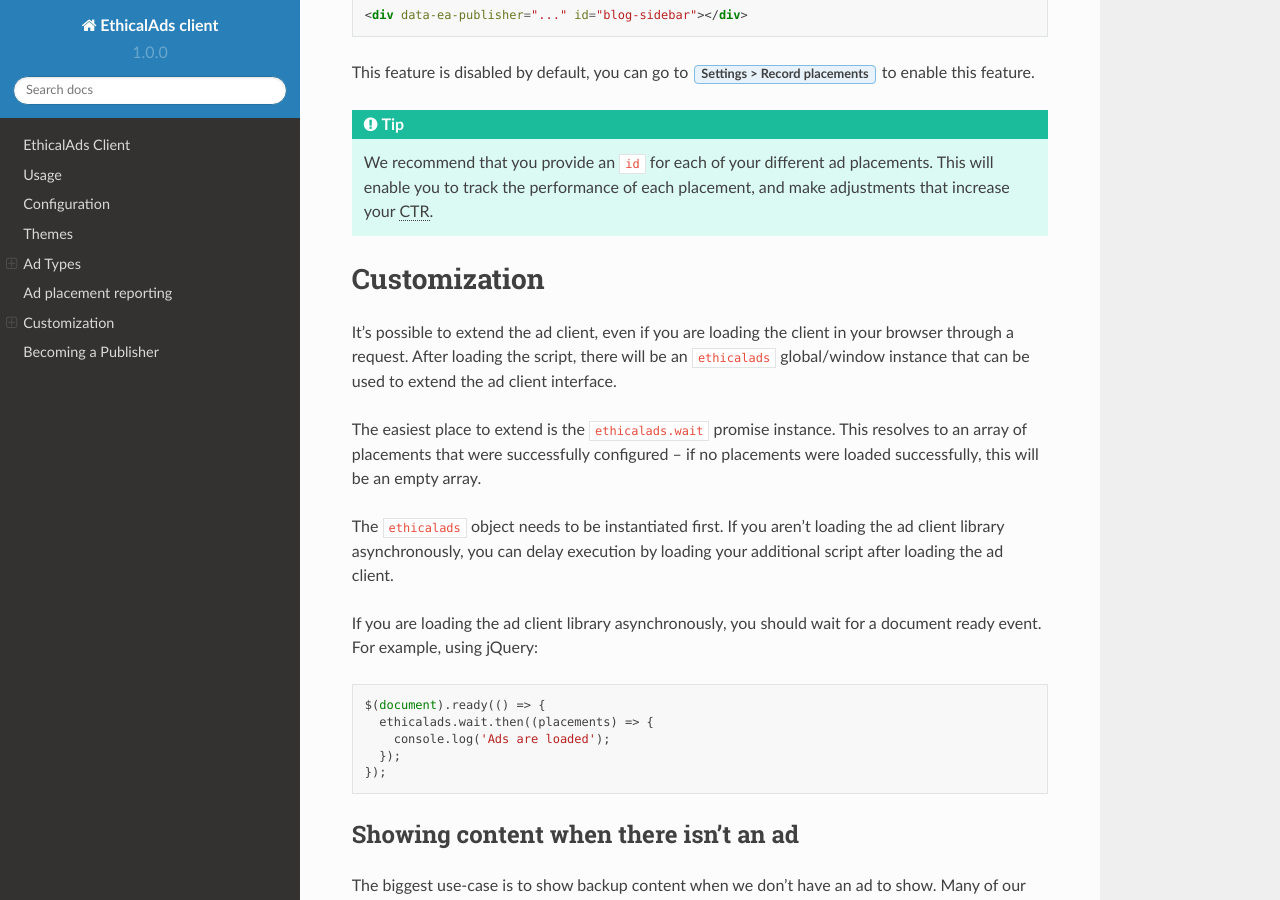
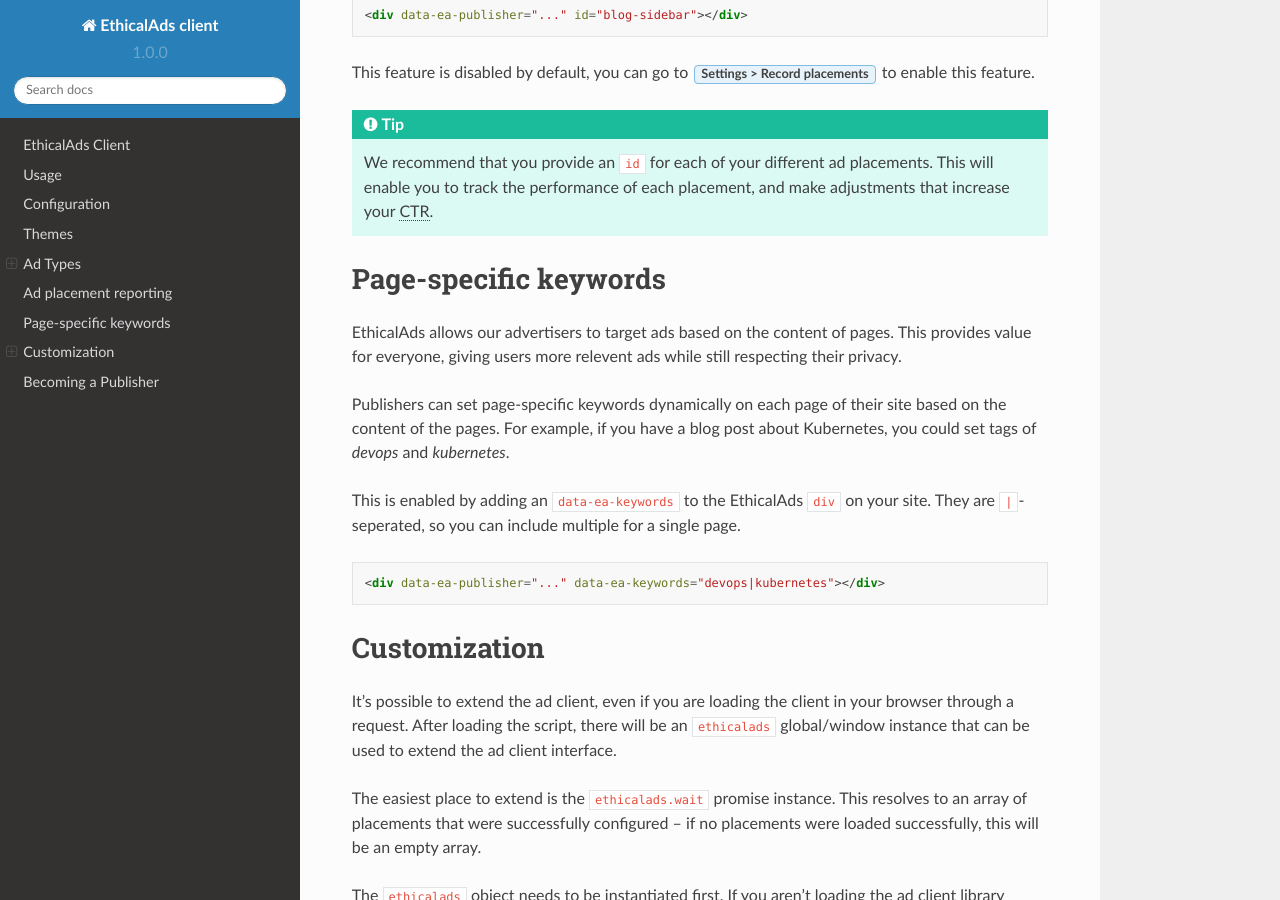
Before and after one commit to readthedocs/ethical-ad-client, a Sphinx documentation site: the page built from docs/index.rst, in a window 1280 px wide and 900 px high, scrolled down 4944 px. Built offline with Sphinx 7.4.7 and the Read the Docs theme 2.0.0, drawn with Linux system fonts in a browser that asks for light colours.

Commit message:
Add a explainer to keywords

```diff
--- a/docs/index.rst
+++ b/docs/index.rst
@@ -242,6 +242,23 @@
          This will enable you to track the performance of each placement,
          and make adjustments that increase your :abbr:`CTR (click-through rate)`.
 
+Page-specific keywords
+----------------------
+
+EthicalAds allows our advertisers to target ads based on the content of pages.
+This provides value for everyone, giving users more relevent ads while still respecting their privacy.
+
+Publishers can set page-specific keywords dynamically on each page of their site based on the content of the pages.
+For example, if you have a blog post about Kubernetes, you could set tags of `devops` and `kubernetes`.
+
+
+This is enabled by adding an ``data-ea-keywords`` to the EthicalAds ``div`` on your site.
+They are ``|``-seperated, so you can include multiple for a single page.
+
+.. code:: html
+
+    <div data-ea-publisher="..." data-ea-keywords="devops|kubernetes"></div>
+
 Customization
 -------------
 
```
